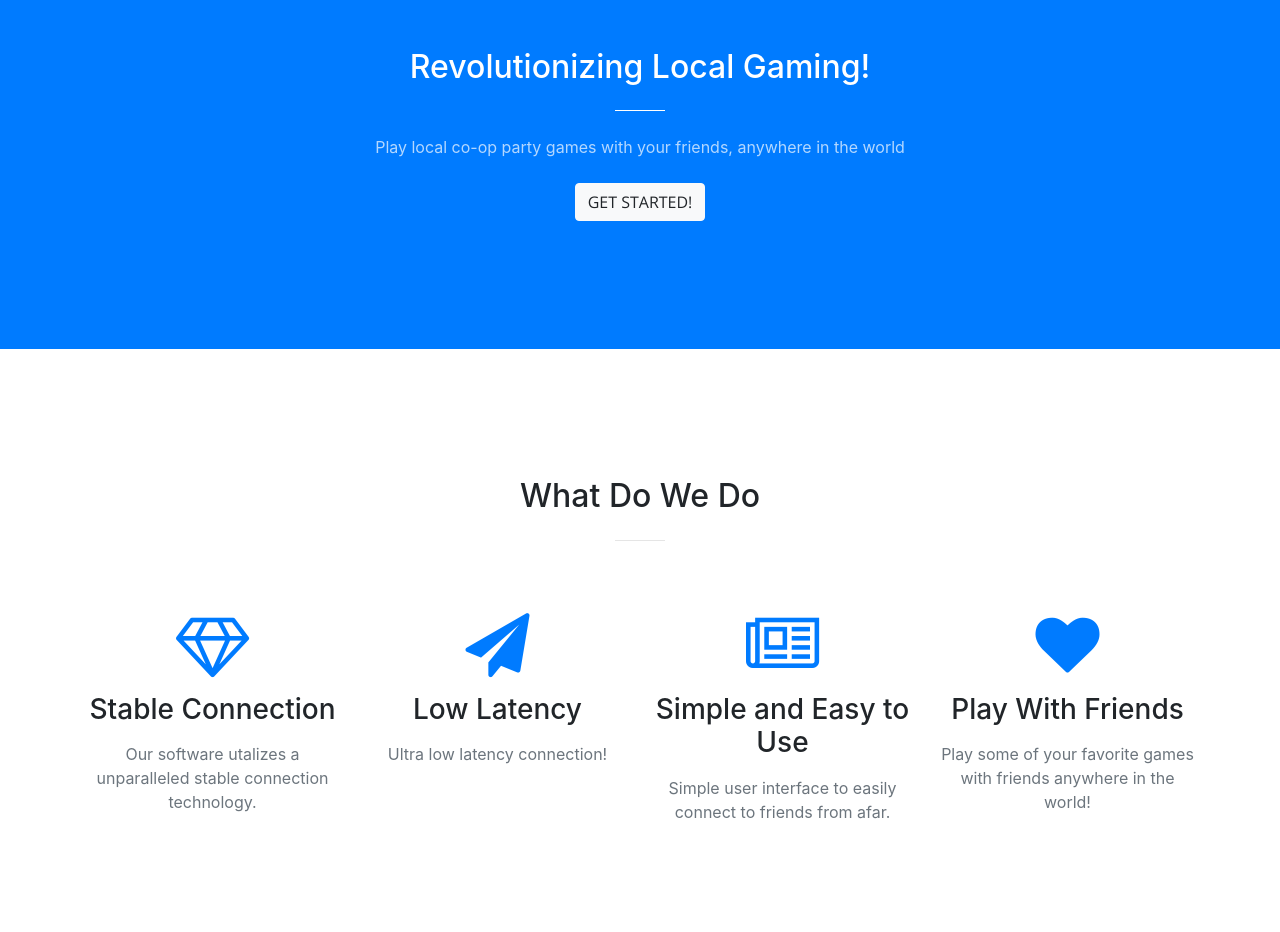
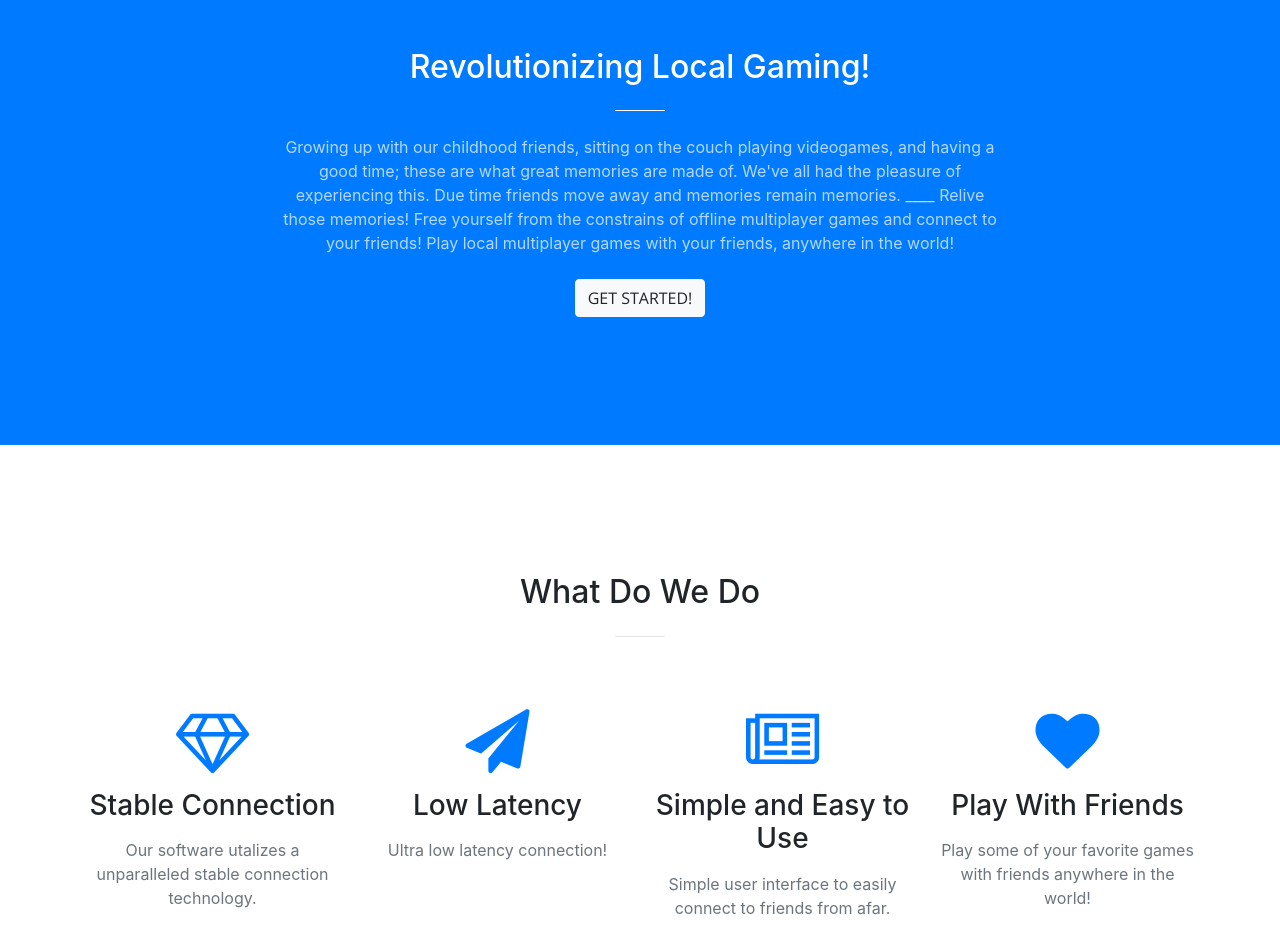
Before and after one commit to OcalGaming/Site01, a website with bundled scripts: page index.html in a window 1280 px wide. Shown: the part 880-1812 px from the top of the page. Built offline with nearby package versions, Linux system fonts and the light colour scheme.

Commit message:
Update index.html

```diff
--- a/index.html
+++ b/index.html
@@ -78,7 +78,7 @@
           <div class="col-lg-8 mx-auto text-center">
             <h2 class="section-heading text-white">Revolutionizing Local Gaming!</h2>
             <hr class="light my-4">
-            <p class="text-faded mb-4">Play local co-op party games with your friends, anywhere in the world</p>
+            <p class="text-faded mb-4">Growing up with our childhood friends, sitting on the couch playing videogames, and having a good time; these are what great memories are made of. We've all had the pleasure of experiencing this. Due time friends move away and memories remain memories. ____ Relive those memories! Free yourself from the constrains of offline multiplayer games and connect to your friends! Play local multiplayer games with your friends, anywhere in the world!</p>
             <a class="btn btn-light btn-xl js-scroll-trigger" href="#services">Get Started!</a>
           </div>
         </div>
```
